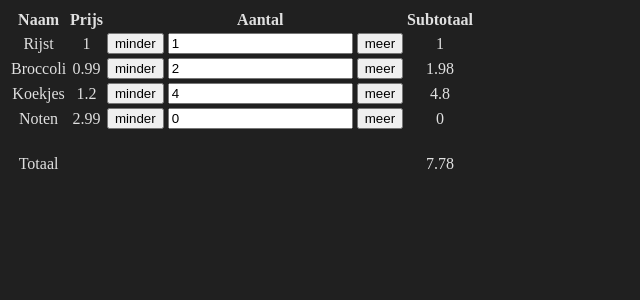
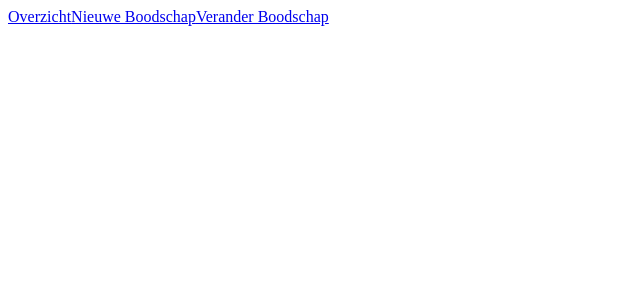
Before and after one commit to janderkkotlarski/vue_boodschappenlijst, a Vue app: page /create in a window 1280 px wide. Shown: the top 300 px of the page, without its empty margins (0-640 px from the left). Built offline with nearby package versions, Linux system fonts and the light colour scheme.

Commit message:
How does routering even work, double the table in the normal view, wtf?!

```diff
--- a/src/App.vue
+++ b/src/App.vue
@@ -1,16 +1,7 @@
-<script setup>
-import {ref} from 'vue';
-
-import Groceries from './components/GroceriesTable.vue';
-
-const groceryList = ref([
-    {id: 1, name: 'Rijst', price: 1.0, amount: 1},
-    {id: 2, name: 'Broccoli', price: 0.99, amount: 2},
-    {id: 3, name: 'Koekjes', price: 1.2, amount: 4},
-    {id: 4, name: 'Noten', price: 2.99, amount: 0},
-]);
-</script>
-
 <template>
-    <Groceries :grocery-list="groceryList" />
+    <nav>
+        <RouterLink to="/">Overzicht</RouterLink>
+        <RouterLink to="/create">Nieuwe Boodschap</RouterLink>
+        <RouterLink to="/edit">Verander Boodschap</RouterLink>
+    </nav>
 </template>
--- a/src/domains/groceries/pages/Create.vue
+++ b/src/domains/groceries/pages/Create.vue
@@ -0,0 +1,4 @@
+<script setup>
+</script>
+
+<template></template>
--- a/src/domains/groceries/pages/Edit.vue
+++ b/src/domains/groceries/pages/Edit.vue
@@ -0,0 +1,4 @@
+<script setup>
+</script>
+
+<template></template>
--- a/src/domains/groceries/pages/Overview.vue
+++ b/src/domains/groceries/pages/Overview.vue
@@ -0,0 +1,16 @@
+<script setup>
+import {ref} from 'vue';
+
+import Groceries from '../../../components/GroceriesTable.vue';
+
+const groceryList = ref([
+    {id: 1, name: 'Rijst', price: 1.0, amount: 1},
+    {id: 2, name: 'Broccoli', price: 0.99, amount: 2},
+    {id: 3, name: 'Koekjes', price: 1.2, amount: 4},
+    {id: 4, name: 'Noten', price: 2.99, amount: 0},
+]);
+</script>
+
+<template>
+    <Groceries :grocery-list="groceryList" />
+</template>
--- a/src/domains/groceries/routes.js
+++ b/src/domains/groceries/routes.js
@@ -3,7 +3,7 @@ import Create from './pages/Create.vue';
 import Edit from './pages/Edit.vue';
 
 export const routes = [
-    {path: '/', name: 'overview', component: Overview},
-    {path: '/create', name: 'create', component: Create},
-    {path: '/edit', name: 'edit', component: Edit},
+    {path: '/', component: Overview},
+    {path: '/create', component: Create},
+    {path: '/edit',  component: Edit},
 ];
--- a/src/main.js
+++ b/src/main.js
@@ -1,5 +1,5 @@
 import { createApp } from 'vue'
-import './style.css'
-import App from './App.vue'
+import {router} from './router'
+import App from './app.vue'
 
-createApp(App).mount('#app')
+createApp(App).use(router).mount('#app')
```
